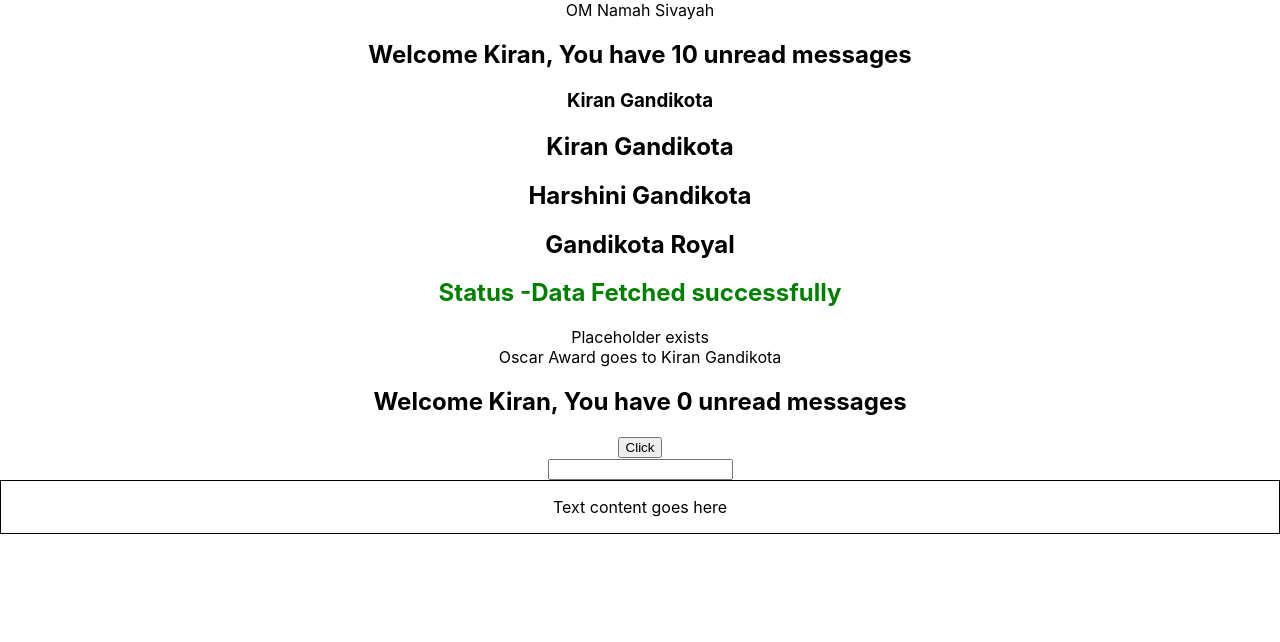
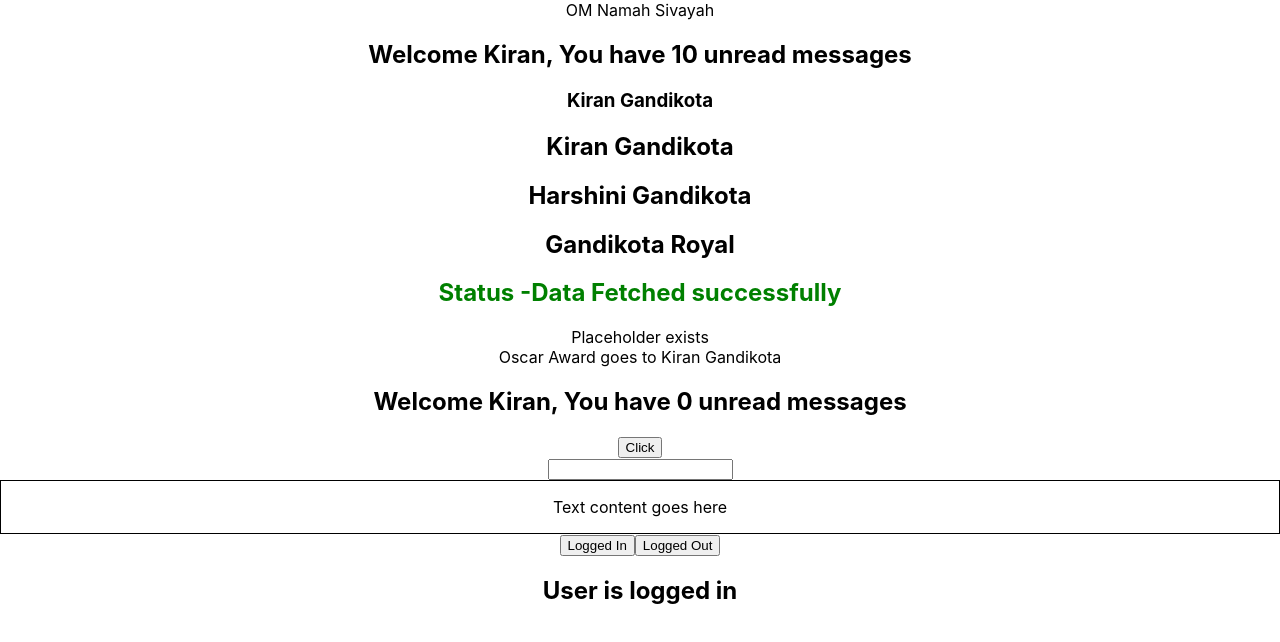
Before and after one commit to kiran226/react-typescript-demo, a React (Create React App) app: page / in a window 1280 px wide. Shown: the top 642 px of the page. Built offline with nearby package versions, Linux system fonts and the light colour scheme.

Commit message:
use state hook

```diff
--- a/src/App.tsx
+++ b/src/App.tsx
@@ -8,6 +8,7 @@
 import { Oscar } from './components/Oscar';
 import { Person } from './components/Person';
 import { PersonList } from './components/PersonList';
+import { Loggedin } from './components/state/Loggedin';
 import { Status } from './components/Status';
 
 function App() {
@@ -62,6 +63,8 @@
 
       <Container styles={{border: ' 1px solid black' , padding : '1rem'}} />
 
+        <Loggedin />
+
     </div>
   );
 }
--- /dev/null
+++ b/src/components/state/Loggedin.tsx
@@ -0,0 +1,20 @@
+import {useState} from 'react'
+
+export const Loggedin = () => {
+    const [isloggedin,setIsLoggedin]= useState(true);
+
+    const handleLogin=()=>{
+        setIsLoggedin(false);
+    }
+
+    const handleLogout=()=>{
+        setIsLoggedin(true);
+    }
+    return (
+        <div>
+            <button onClick={handleLogin}>Logged In</button>
+            <button onClick={handleLogout}>Logged Out</button>
+            <h2>User is {isloggedin ? 'logged in' : 'logged out'} </h2>
+        </div>
+    )
+}
```
